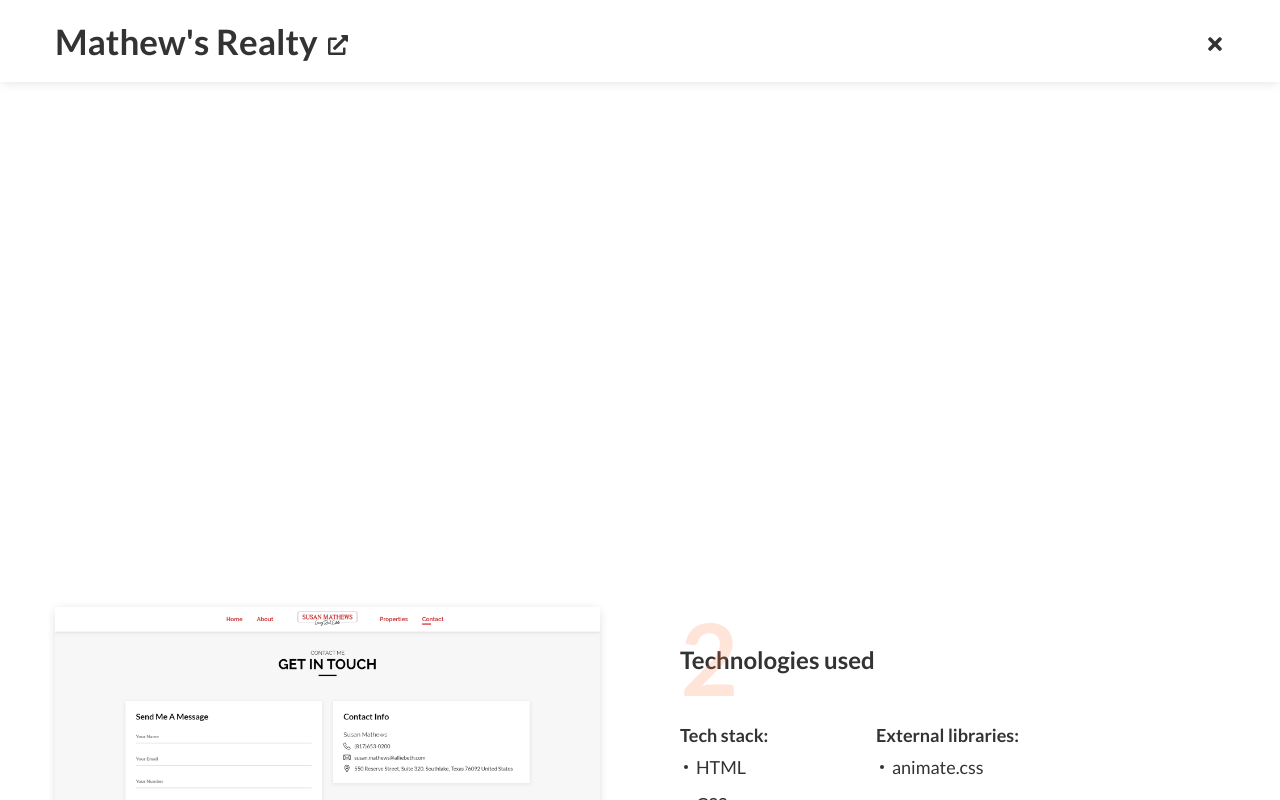
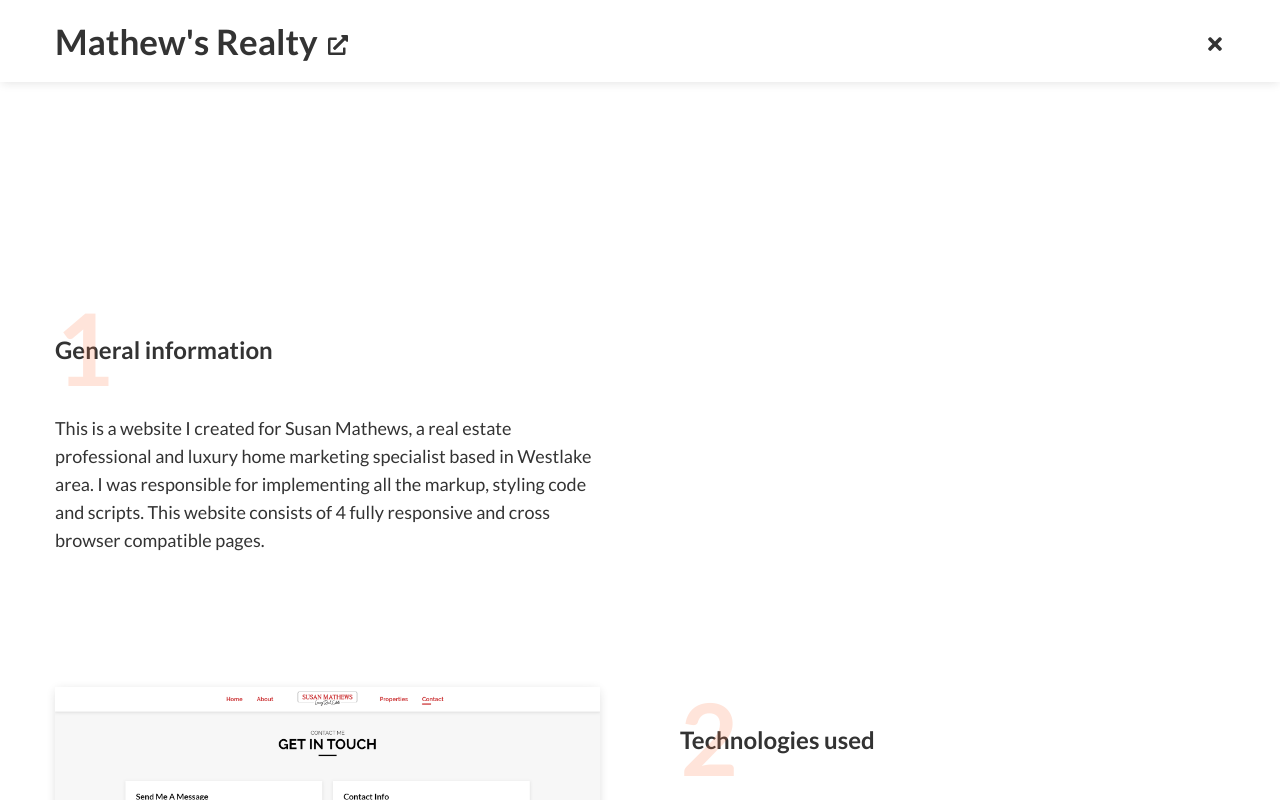
Before and after one commit to dyaroshevych/dyaroshevych.github.io, a React (Create React App) app: page / in a window 1280 px wide. Both pictures are taken after a click on the button 937 px from the left and 861 px from the top of the page. Shown: the part 461-1261 px from the top of the page. Built offline with nearby package versions, Linux system fonts and the light colour scheme.

Commit message:
fixed styles

```diff
--- a/src/components/ProjectDescription/ProjectDescription.scss
+++ b/src/components/ProjectDescription/ProjectDescription.scss
@@ -6,7 +6,7 @@
   overflow-x: hidden;
   overflow-y: scroll;
   width: 100vw;
-  height: 100vh;
+  height: 100%;
   top: 0;
   left: 0;
   background-color: #fff;
@@ -102,15 +102,15 @@
     justify-content: space-between;
     margin: 90px 0;
 
+    &:first-of-type {
+      padding-top: 80px;
+    }
+
     @include tablet {
       flex-wrap: wrap;
       justify-content: center;
       text-align: center;
       margin: 50px 0;
-
-      &:first-of-type {
-        padding-top: 80px;
-      }
 
       &:nth-of-type(3) {
         flex-direction: column-reverse;
--- a/src/containers/App/App.scss
+++ b/src/containers/App/App.scss
@@ -11,6 +11,7 @@ body {
   font-family: "Lato", -apple-system, sans-serif;
   box-sizing: border-box;
   overflow: hidden;
+  background-color: #ff7644;
 
   &.scrollable {
     overflow-y: scroll;
```
